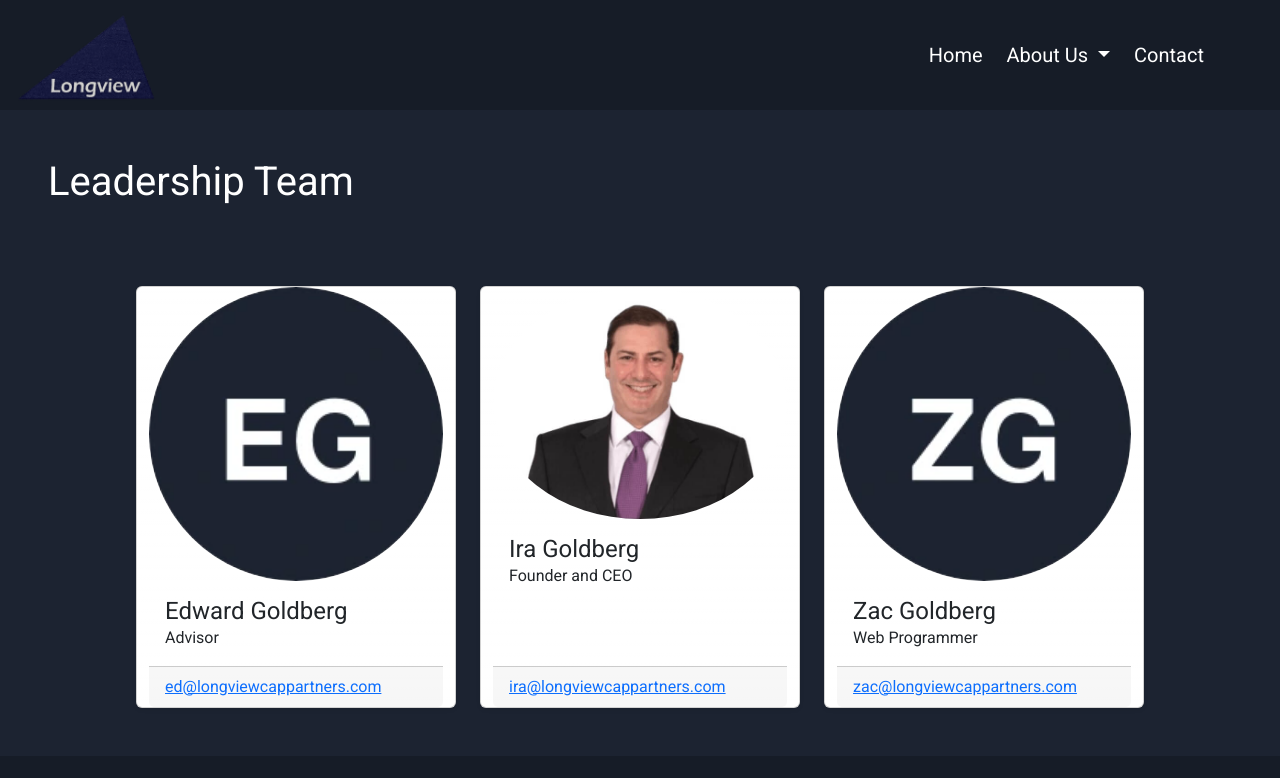
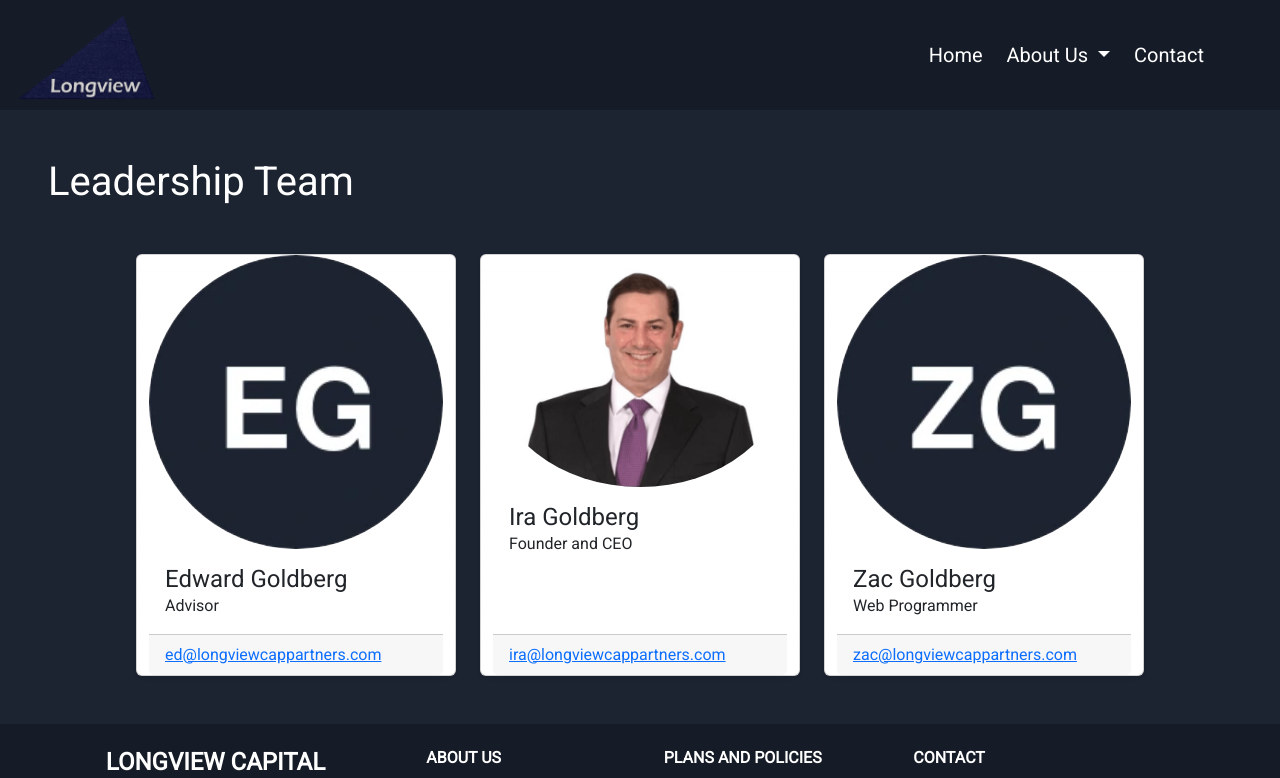
Before and after one commit to Fiscal2/longview-cap-partners, an Angular app: page /ourteam in a window 1280 px wide. Shown: the top 778 px of the page. Built offline with nearby package versions, Linux system fonts and the light colour scheme.

Commit message:
our team margin edit.

```diff
--- a/src/app/our-team/our-team.component.html
+++ b/src/app/our-team/our-team.component.html
@@ -4,7 +4,7 @@
       <h1 class="text-white">Leadership Team</h1>
     </div>
   </div>
-  <div class="row justify-content-center mt-5 pb-5 gap-4">
+  <div class="row justify-content-center mt-3 pb-5 gap-4">
     <div class="card col-sm-3 shadow-sm bg-gradient">
         <img src="../../assets/edProfile.webp" class="card-img-top rounded-circle" alt="Ed Goldberg">
         <div class="card-body py-3">
```
